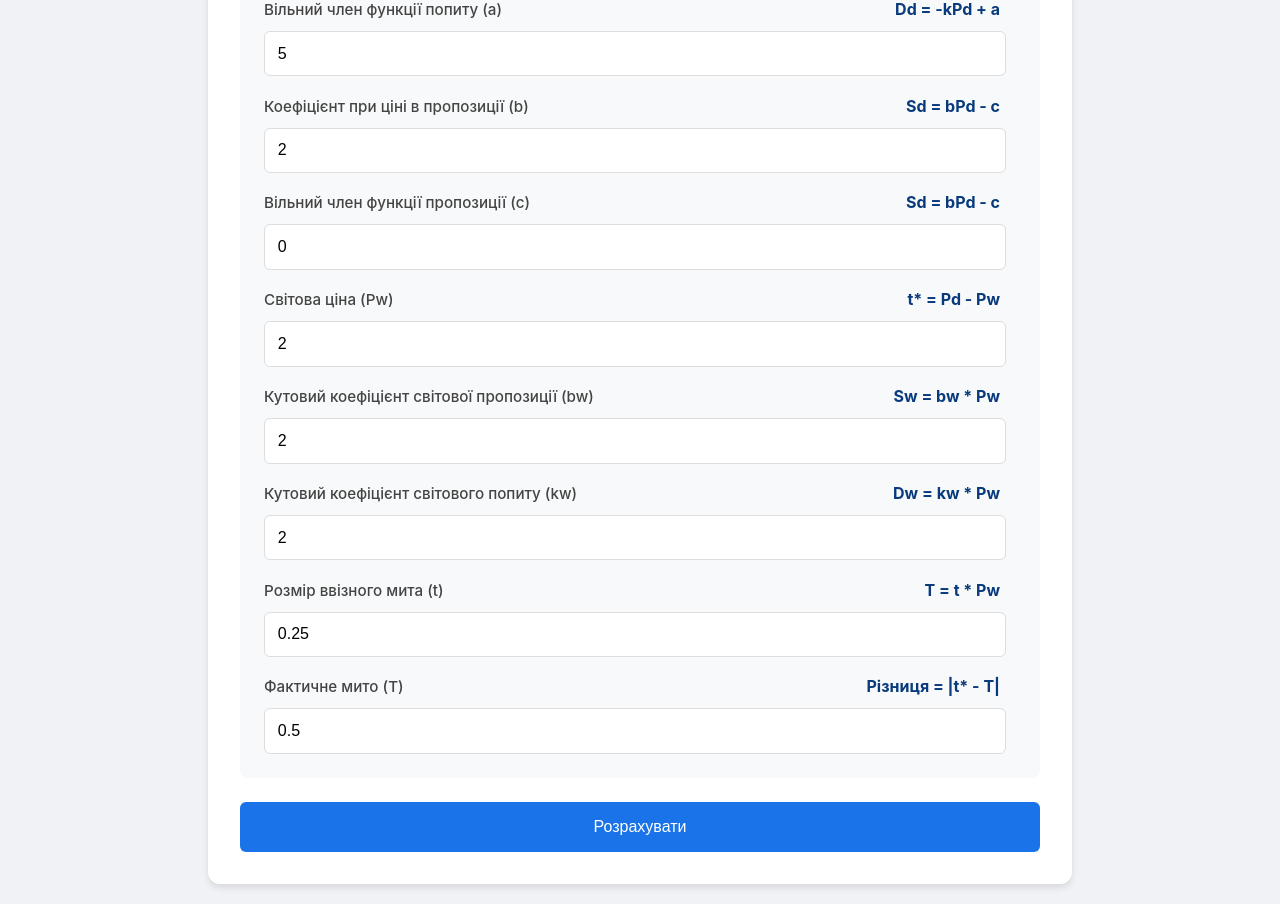
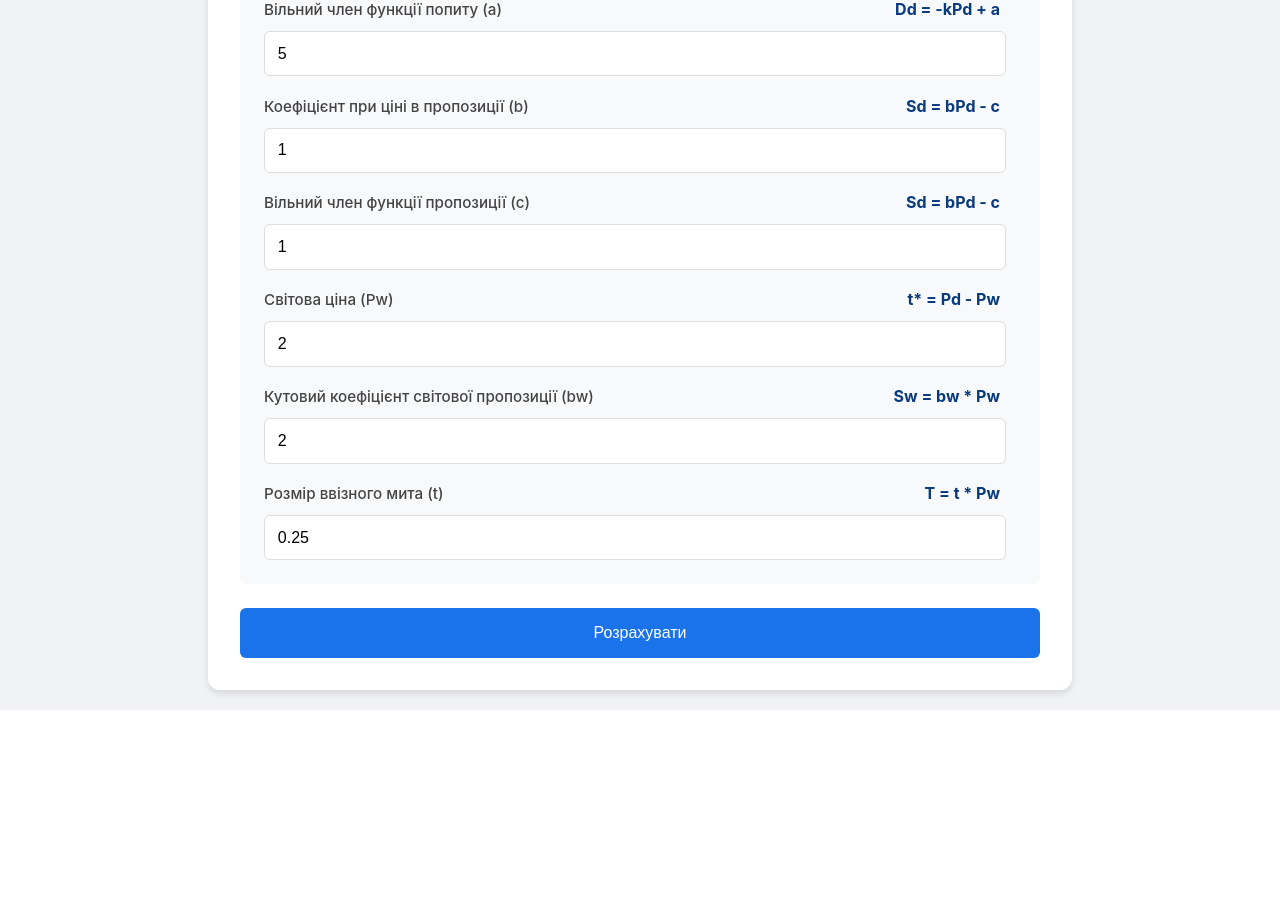
Before and after one commit to PrestonMachine/Carculator, a React (Create React App) app: page / in a window 1280 px wide. Shown: the part 353-1257 px from the top of the page. After the commit the page ends 1063 px from the top, so only its background shows below. Built offline with nearby package versions, Linux system fonts and the light colour scheme.

Commit message:
Update App.js 3

```diff
--- a/src/App.js
+++ b/src/App.js
@@ -3,20 +3,14 @@ import './App.css';
 
 function App() {
   const [values, setValues] = useState({
-    // Функція попиту: Dd = -kPd + a
-    demandK: '1',    // нахил попиту (k, наприклад, 1 або 2)
-    demandA: '5',    // вільний член попиту (a, наприклад, 600 або 5)
-
-    // Функція пропозиції: Sd = bPd - c
-    supplyB: '2',    // коефіцієнт при ціні в пропозиції (b, наприклад, 3 або 1)
-    supplyC: '0',    // вільний член пропозиції (c, наприклад, 100 або 1)
-
+    demandK: '1',    // нахил попиту (k)
+    demandA: '5',    // вільний член попиту (a)
+    supplyB: '1',    // коефіцієнт при ціні в пропозиції (b)
+    supplyC: '1',    // вільний член пропозиції (c)
     worldPrice: '2', // світова ціна Pw
-    actualTariff: '0.5', // фактичне мито
     tariffType: 'import', // тип мита
-    worldSupplySlope: '2', // кутовий коефіцієнт світової пропозиції
-    worldDemandSlope: '2', // кутовий коефіцієнт світового попиту
-    importTariffRate: '0.25', // розмір ввізного мита
+    worldSupplySlope: '2', // кутовий коефіцієнт світової пропозиції (bw)
+    importTariffRate: '0.25', // розмір ввізного мита (t)
   });
 
   const [result, setResult] = useState(null);
@@ -26,17 +20,16 @@ function App() {
     setValues(prev => ({ ...prev, [name]: value }));
   };
 
-  const validateInputs = (k, a, b, c, Pw, T, bw, kw, t) => {
-    if (isNaN(k) || isNaN(a) || isNaN(b) || isNaN(c) || isNaN(Pw) || isNaN(T) || isNaN(bw) || isNaN(kw) || isNaN(t)) {
+  const validateInputs = (k, a, b, c, Pw, bw, t) => {
+    if (isNaN(k) || isNaN(a) || isNaN(b) || isNaN(c) || isNaN(Pw) || isNaN(bw) || isNaN(t)) {
       return "Усі поля повинні бути заповнені числовими значеннями.";
     }
     if (k <= 0) return "Нахил попиту (k) повинен бути додатним.";
     if (b <= 0) return "Коефіцієнт при ціні в пропозиції (b) повинен бути додатним.";
     if (bw <= 0) return "Кутовий коефіцієнт світової пропозиції (bw) повинен бути додатним.";
-    if (kw <= 0) return "Кутовий коефіцієнт світового попиту (kw) повинен бути додатним.";
     if (t < 0) return "Розмір ввізного мита не може бути від'ємним.";
     if (k + b === 0) return "Сума нахилів (k + b) не може дорівнювати 0.";
-    if (Pw < 0 || T < 0) return "Світова ціна та мито не можуть бути від'ємними.";
+    if (Pw < 0) return "Світова ціна не може бути від'ємною.";
     return null;
   };
 
@@ -47,13 +40,11 @@ function App() {
       const b = parseFloat(values.supplyB);
       const c = parseFloat(values.supplyC);
       const Pw = parseFloat(values.worldPrice);
-      const T = parseFloat(values.actualTariff);
       const bw = parseFloat(values.worldSupplySlope);
-      const kw = parseFloat(values.worldDemandSlope);
       const t = parseFloat(values.importTariffRate);
       const isImport = values.tariffType === 'import';
 
-      const validationError = validateInputs(k, a, b, c, Pw, T, bw, kw, t);
+      const validationError = validateInputs(k, a, b, c, Pw, bw, t);
       if (validationError) {
         alert(validationError);
         return;
@@ -76,7 +67,6 @@ function App() {
       }
 
       const worldSupply = bw * Pw;
-      const worldDemand = kw * Pw;
 
       let tradeDemand = Math.max(-k * Pw + a, 0);
       let tradeSupply = Math.max(b * Pw - c, 0);
@@ -84,19 +74,6 @@ function App() {
       const tradeVolumeNoTariff = isImport
         ? Math.max(tradeDemand - tradeSupply, 0)
         : Math.max(tradeSupply - tradeDemand, 0);
-
-      const adjustedPrice = isImport ? Pw + T : Pw - T;
-      if (adjustedPrice < 0) {
-        alert("Ціна з урахуванням мита не може бути від'ємною.");
-        return;
-      }
-
-      const tradeDemandWithTariff = Math.max(-k * adjustedPrice + a, 0);
-      const tradeSupplyWithTariff = Math.max(b * adjustedPrice - c, 0);
-
-      const tradeVolumeWithTariff = isImport
-        ? Math.max(tradeDemandWithTariff - tradeSupplyWithTariff, 0)
-        : Math.max(tradeSupplyWithTariff - tradeDemandWithTariff, 0);
 
       const adjustedPriceWithRate = isImport ? Pw + (t * Pw) : Pw - (t * Pw);
       if (adjustedPriceWithRate < 0) {
@@ -111,38 +88,29 @@ function App() {
         ? Math.max(tradeDemandWithRate - tradeSupplyWithRate, 0)
         : Math.max(tradeSupplyWithRate - tradeDemandWithRate, 0);
 
-      // Проміжні обчислення за зошитом
-      const M = -k * (Pw + T) + a - (b * (Pw + T) - c);
-      const C = 2 * M * T;
-      let optimalTariff = tradeVolumeNoTariff > 0 && (2 - 4 * T) !== 0
-        ? C / (2 - 4 * T)
-        : 0;
-      optimalTariff = Math.max(optimalTariff, 0); // Забезпечуємо позитивне значення
+      const tariffAmount = t * Pw;
 
-      const tariffAmount = t * Pw;
-      const tariffDifference = Math.abs(optimalTariff - T);
+      // Оптимальне мито (з зошита): t_0^* = (a + c - (k + b) * Pw) / (2 * (k + b))
+      // У прикладі: M = -k * (Pw + t_0) + a - (b * (Pw + t_0) - c) = -(k + b) * (Pw + t_0) + (a + c)
+      // C = M * t_0, dC/dt_0 = 0 дає t_0^* = (a + c - (k + b) * Pw) / (2 * (k + b))
+      let optimalTariff = (a + c - (k + b) * Pw) / (2 * (k + b));
+      optimalTariff = Math.max(optimalTariff, 0);
 
-      // Додаємо внутрішні попит і пропозиція при Pw
+      // Внутрішні попит і пропозиція при Pw
       const demandAtPw = Math.max(-k * Pw + a, 0);
       const supplyAtPw = Math.max(b * Pw - c, 0);
 
       setResult({
         'Внутрішня рівноважна ціна': `${domesticPrice.toFixed(2)} ${priceUnit}`,
-        'Проміжне M': `${M.toFixed(2)} ${quantityUnit}`,
-        'Проміжне C': `${C.toFixed(2)} ${priceUnit}`,
         'Оптимальне мито': `${optimalTariff.toFixed(2)} ${priceUnit}`,
         'Розмір ввізного мита': `${(t * 100).toFixed(1)}%`,
         'Сума ввізного мита': `${tariffAmount.toFixed(2)} ${priceUnit}`,
-        'Фактичне мито': `${T.toFixed(2)} ${priceUnit}`,
-        'Різниця між оптимальним і фактичним митом': `${tariffDifference.toFixed(2)} ${priceUnit}`,
         'Внутрішній попит (автаркія)': `${domesticDemand.toFixed(2)} ${quantityUnit}`,
         'Внутрішня пропозиція (автаркія)': `${domesticSupply.toFixed(2)} ${quantityUnit}`,
         'Внутрішній попит при Pw': `${demandAtPw.toFixed(2)} ${quantityUnit}`,
         'Внутрішня пропозиція при Pw': `${supplyAtPw.toFixed(2)} ${quantityUnit}`,
-        'Світовий попит при Pw': `${worldDemand.toFixed(2)} ${quantityUnit}`,
         'Світова пропозиція при Pw': `${worldSupply.toFixed(2)} ${quantityUnit}`,
         [isImport ? 'Обсяг імпорту (без мита)' : 'Обсяг експорту (без мита)']: `${tradeVolumeNoTariff.toFixed(2)} ${quantityUnit}`,
-        [isImport ? 'Обсяг імпорту (з митом)' : 'Обсяг експорту (з митом)']: `${tradeVolumeWithTariff.toFixed(2)} ${quantityUnit}`,
         [isImport ? 'Обсяг імпорту (з тарифною ставкою)' : 'Обсяг експорту (з тарифною ставкою)']: `${tradeVolumeWithRate.toFixed(2)} ${quantityUnit}`,
       });
     } catch (error) {
@@ -188,22 +156,10 @@ function App() {
       formula: 'Sw = bw * Pw'
     },
     {
-      name: 'worldDemandSlope',
-      label: 'Кутовий коефіцієнт світового попиту (kw)',
-      placeholder: 'Наприклад: 0.5 або 2',
-      formula: 'Dw = kw * Pw'
-    },
-    {
       name: 'importTariffRate',
       label: 'Розмір ввізного мита (t)',
-      placeholder: 'Наприклад: 0.2 або 0.3',
+      placeholder: 'Наприклад: 0.2 або 0.25',
       formula: 'T = t * Pw'
-    },
-    {
-      name: 'actualTariff',
-      label: 'Фактичне мито (T)',
-      placeholder: 'Наприклад: 15 або 0.5',
-      formula: 'Різниця = |t* - T|'
     },
   ];
 
```
